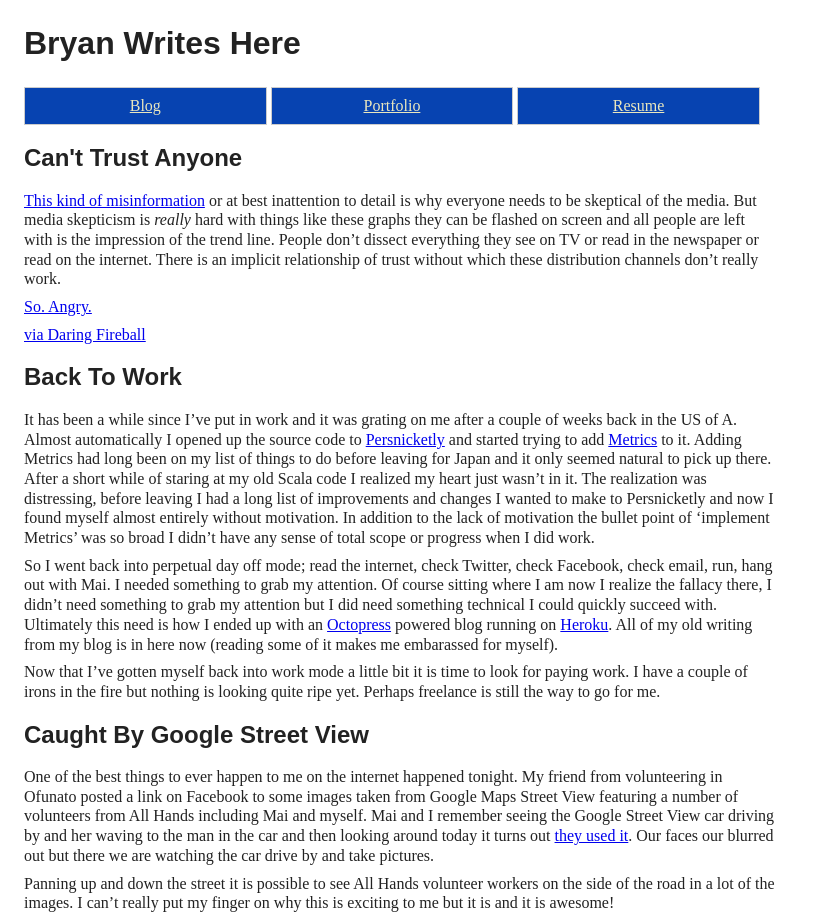
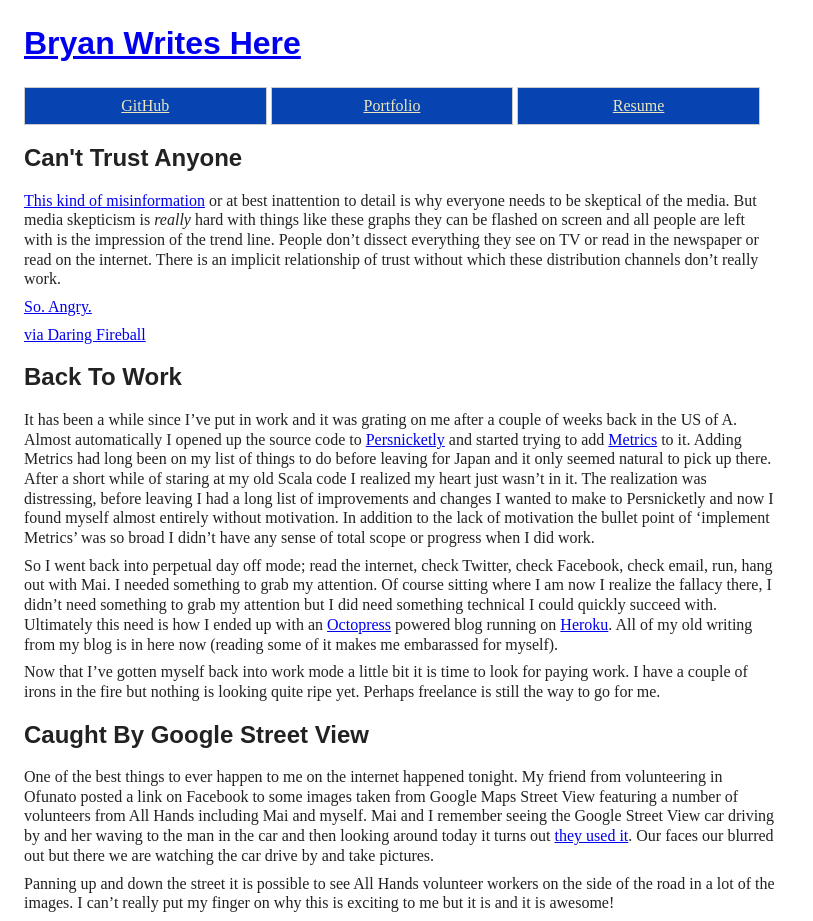
Before and after one commit to bryanjswift/bryanjswift.github.com, a Jekyll site: the page built from index.html, in a window 1280 px wide. Shown: the whole page, without its empty margins (0-813 px from the left). Built offline with Jekyll 4.4.1, drawn with Linux system fonts in a browser that asks for light colours; Markdown is read by kramdown in place of the engine named in the settings; the list of posts is cut into pages by our own code.

Commit message:
Change banner to a link to home
Replace Blog link with GitHub link

```diff
--- a/_includes/header.html
+++ b/_includes/header.html
@@ -1,7 +1,7 @@
-<h1>Bryan Writes Here</h1>
+<h1><a href="/">Bryan Writes Here</a></h1>
 <nav>
   <ul>
-    <li><a href="/">Blog</a></li>
+    <li><a href="http://github.com/bryanjswift">GitHub</a></li>
     <li><a href="/portfolio">Portfolio</a></li>
     <li><a href="/portfolio/resume.html">Resume</a></li>
   </ul>
```
